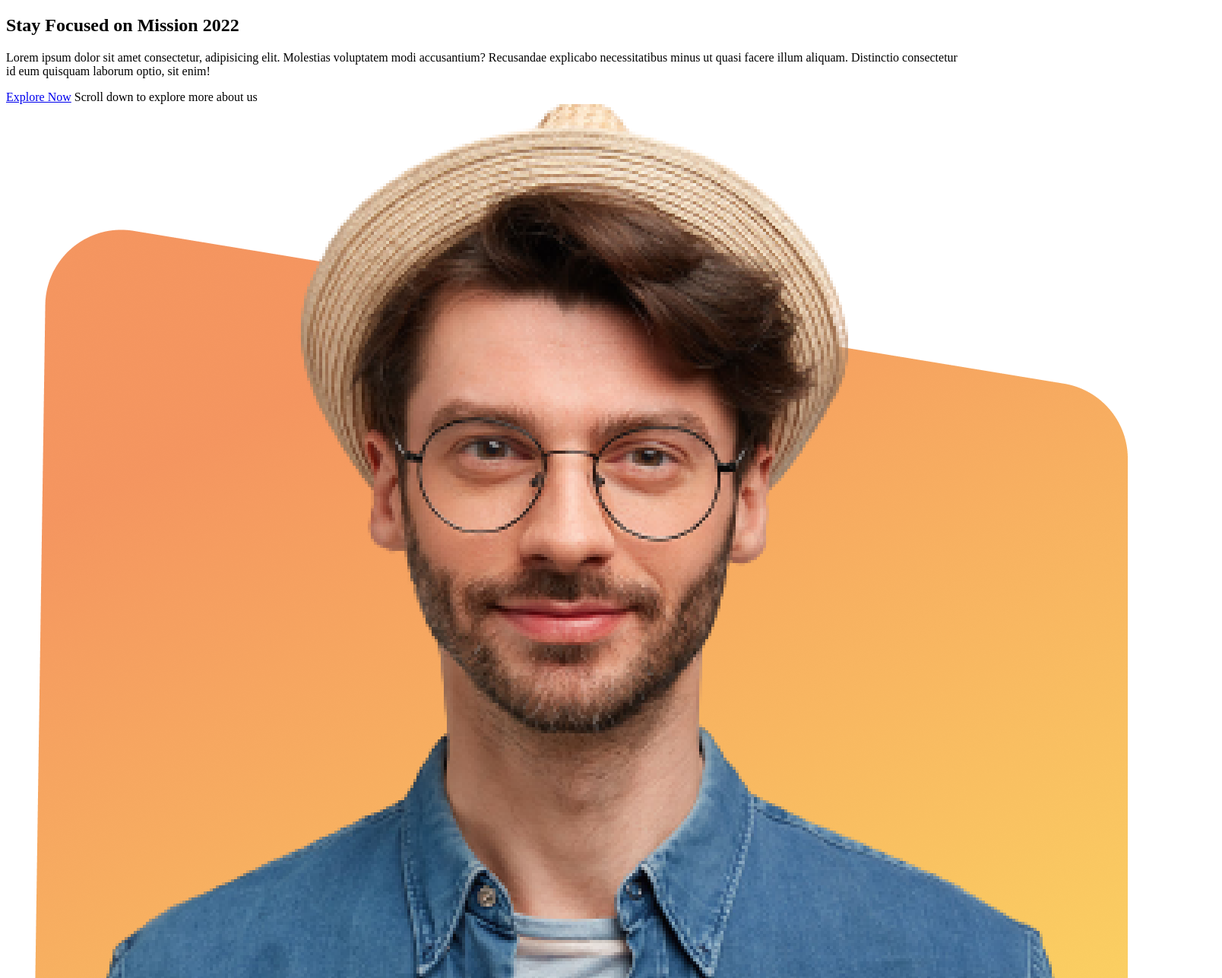
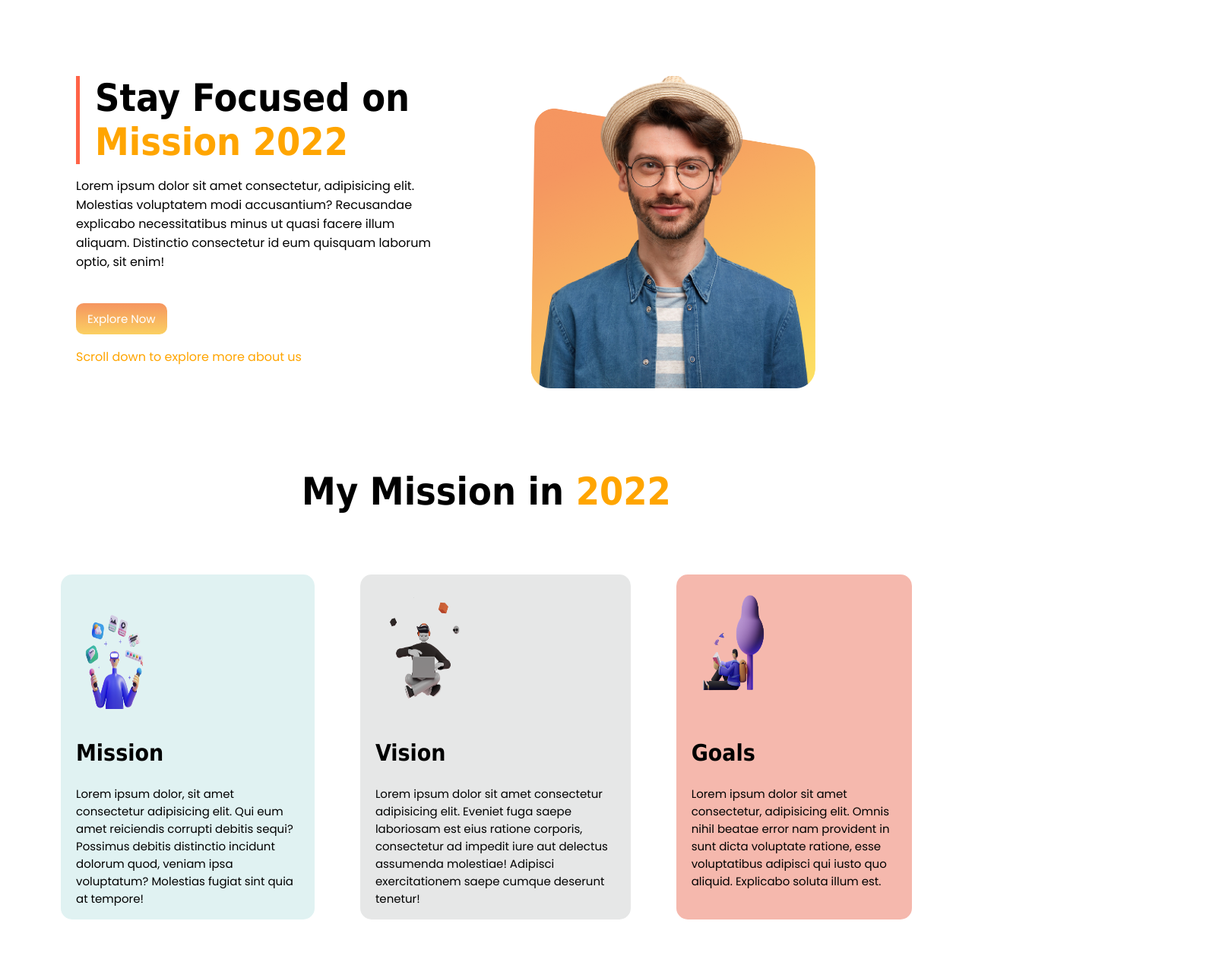
Before and after one commit to ImranHossain5722/portfolio-website-mission-2022, a plain HTML site: page index.html in a window 1280 px wide. Shown: the top 1287 px of the page at 76% size, 1608 px wide, since content can reach past the window. Drawn offline with Linux system fonts and the light colour scheme.

Commit message:
add some style

```diff
--- a/index.html
+++ b/index.html
@@ -12,55 +12,71 @@
 </head>
 <body>
  <section class="section-top">
-     <div class="div-top">
-         <h1>Stay Focused on <span>Mission 2022</span></h1>
+    <div class="flixebal-div first-section">
+        <div class="helf-width div-top">
+            <h1>Stay Focused on <br> <span>Mission 2022</span></h1>
             <p>Lorem ipsum dolor sit amet consectetur, adipisicing elit. Molestias voluptatem modi accusantium? Recusandae explicabo necessitatibus minus ut quasi facere illum aliquam. Distinctio consectetur id eum quisquam laborum optio, sit enim!</p>
-         <a href="http://www.linkedin.com/in/mdimran5722/" target="_blank" rel="noopener noreferrer">Explore Now</a>
+            <a class="btn" href="http://www.linkedin.com/in/mdimran5722/" target="_blank" rel="noopener noreferrer">Explore Now</a> <br><br>
             <span>Scroll down to explore more about us</span>
         </div>
-     <div class="div-top-img">
+        <div class="helf-width div-top-img ">
             <img src="images/person/person-1.png" alt="">
         </div>
+    </div>
  </section>
- <section class="my-mission">
+
+ <section class="mission ">
   <div class="my-mission-heading">
-      <h1>My Mission in 2022 </h1>
+      <h1>My Mission in <span class="mision2022">2022</span></h1>
   </div>
-  <div class="mission">
-      <img src="images/illustrators/illustrator-1.png" alt="">
+  <div class="flixebal-div my-mission">
+    <div class="mission-box">
+        <img class="icon" src="images/illustrators/illustrator-1.png" alt="">
         <h2>Mission</h2>
         <p>Lorem ipsum dolor, sit amet consectetur adipisicing elit. Qui eum amet reiciendis corrupti debitis sequi? Possimus debitis distinctio incidunt dolorum quod, veniam ipsa voluptatum? Molestias fugiat sint quia at tempore!</p>
     </div>
-  <div class="vission">
-      <img src="images/illustrators/illustrator-2.png" alt="">
+    <div class="vision-box">
+        <img class="icon" src="images/illustrators/illustrator-2.png" alt="">
         <h2>Vision</h2>
         <p>Lorem ipsum dolor sit amet consectetur adipisicing elit. Eveniet fuga saepe laboriosam est eius ratione corporis, consectetur ad impedit iure aut delectus assumenda molestiae! Adipisci exercitationem saepe cumque deserunt tenetur!</p>
     </div>
-  <div class="goals">
-      <img src="images/illustrators/illustrator-3.png" alt="">
+    <div class="goal-box">
+        <img class="icon"src="images/illustrators/illustrator-3.png" alt="">
         <h2>Goals</h2>
         <p>Lorem ipsum dolor sit amet consectetur, adipisicing elit. Omnis nihil beatae error nam provident in sunt dicta voluptate ratione, esse voluptatibus adipisci qui iusto quo aliquid. Explicabo soluta illum est.</p>
     </div>
+  </div>
  </section>
+
  <section class="middle">
-     <div class="div-middle-img">
+    <div class="flixebal-div" >
+        <div class="helf-width div-middle-img">
         <img src="images/pictures/coding.png" alt="">
         </div>
-     <div class="div-middle-content">
+        <div class="helf-width div-middle-content">
         <h1>Develop</h1>
         <h1>Without Limits</h1>
         <p>Lorem ipsum dolor sit amet consectetur, adipisicing elit. Pariatur rem saepe vitae doloribus nostrum aperiam deleniti omnis, tempora, quae debitis quis facilis eveniet a corporis expedita, accusantium libero sed aliquid?</p>
-         <a href="http://www.linkedin.com/in/mdimran5722/" target="_blank" rel="noopener noreferrer">Read the Documentation</a>
+        <a class="btn" href="http://www.linkedin.com/in/mdimran5722/" target="_blank" rel="noopener noreferrer">Read the Documentation</a>
         </div>
-     <section class="bottom">
-         <div class="div-bottom">
+    </div>
+    </section>
+
+     <section class="bottom ">
+        <div class="flixebal-div">
+            <div class="helf-width div-bottom">
             <h1>Know Our</h1>
             <h1>Global Community</h1>
             <p>Lorem ipsum dolor sit amet consectetur, adipisicing elit. Incidunt officiis deserunt sed maiores labore beatae unde ea dolores! Sequi pariatur numquam alias recusandae amet? Debitis deserunt aliquid nostrum rem aperiam.</p>
-         <a href="http://www.linkedin.com/in/mdimran5722/" target="_blank" rel="noopener noreferrer">Read the Documentation</a>
+            <a class="btn" href="http://www.linkedin.com/in/mdimran5722/" target="_blank" rel="noopener noreferrer">Read the Documentation</a>
+            </div>
 
+            <div class="helf-width bottm-img">
+                <img src="images/pictures/project.png" alt="">
+            </div>
         </div>
      </section>
+
      <section class="contact-us">
         <h1>Contact US</h1>
         <form action="">
--- a/style.css
+++ b/style.css
@@ -0,0 +1,112 @@
+
+body{
+    font-family: 'Poppins', sans-serif;
+    margin: 0px;
+    padding: 0px;
+}
+p{
+    font-size: 16px;
+    font-family: poppins;
+}
+.flixebal-div{
+display: flex;
+
+}
+
+.helf-width{
+width: 50%;
+padding: 50px;
+
+}
+
+.helf-width img {
+    width: 80%;
+}
+
+/*Stay Focused  Section CSS*/
+.first-section{
+margin: 50px;
+
+}
+.div-top h1{
+    font-size: 50px;
+    font-family: Tahoma;
+    padding-left: 20px;
+    border-left:5px solid tomato;
+    margin: 0px 0px 0px 0px;
+    border-radius:0px 0px 0px 0px;
+}
+.div-top span{
+    color:orange
+}
+
+.div-top P{
+
+    font-size: 16px;
+    text-align: left;
+    margin-bottom: 50px;
+}
+
+.btn{
+background-image: linear-gradient(#F59560 ,#FBD062);
+padding: 10px 15px 10px 15px;
+color:white;
+font-size: 15px;
+text-decoration: none;
+border-radius:10px ;
+}
+
+
+/* start mission section css*/
+
+.my-mission{
+    margin: 50px;
+}
+.my-mission-heading h1{
+text-align: center;
+font-size: 50px;
+font-weight:900;
+font-family: Tahoma, sans-serif;
+}
+.my-mission h2{
+font-size:30px;
+font-weight: 900;
+font-family: Tahoma;
+}
+.my-mission p{
+    font-size:15px;
+    font-weight:500;
+    font-family: poppins;
+    padding-bottom: 20px;
+
+}
+.my-mission-heading span{
+
+color: orange;}
+
+.icon{
+width: 40%;
+height:40%;
+}
+.mission-box{
+    background-color:rgba(102, 190, 190, 0.199);
+    padding: 20px;
+    margin: 30px;
+    border-radius: 15px;
+
+}
+
+.vision-box{
+    background-color:rgba(128, 136, 136, 0.199);
+    padding: 20px;
+    margin: 30px;
+    border-radius: 15px;
+}
+.goal-box{
+    background-color:rgba(228, 57, 27, 0.356);
+    padding: 20px;
+    margin: 30px;
+    border-radius:15px;
+}
+
+/*Closed mission Section*/
```
Lines whose indentation alone changed are shown as unchanged.
